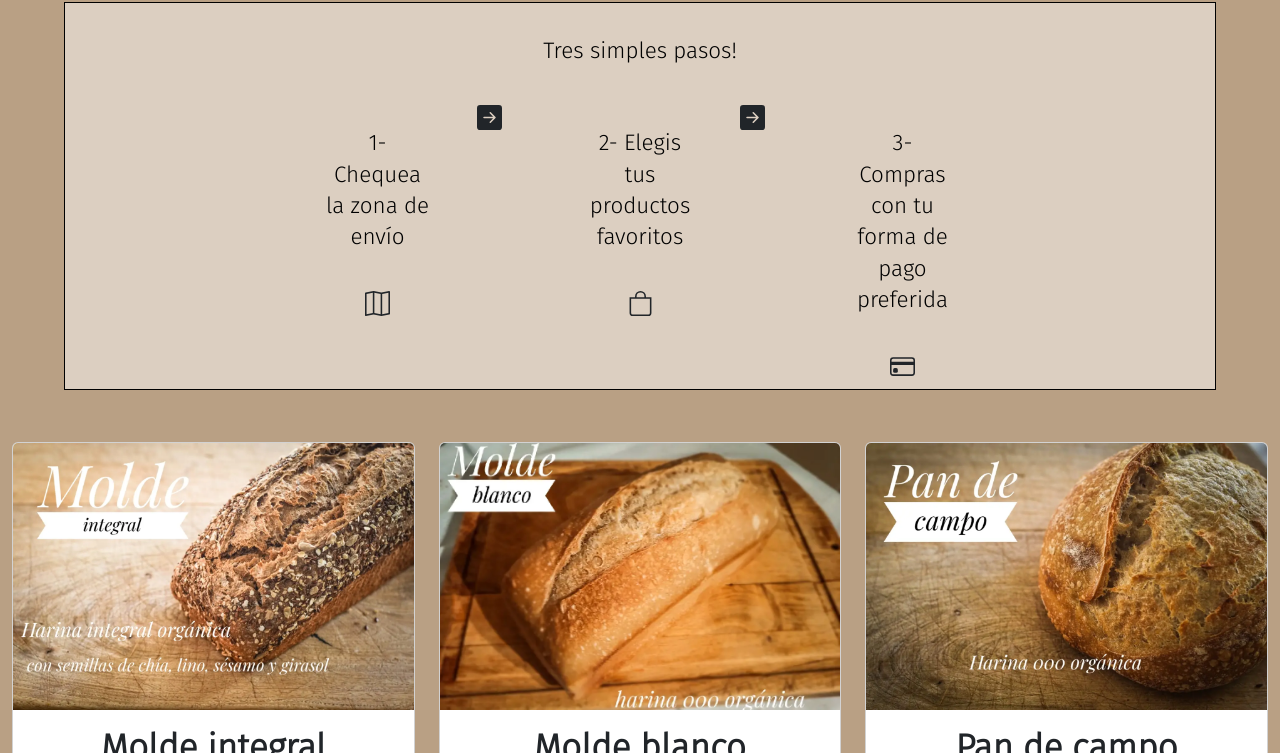
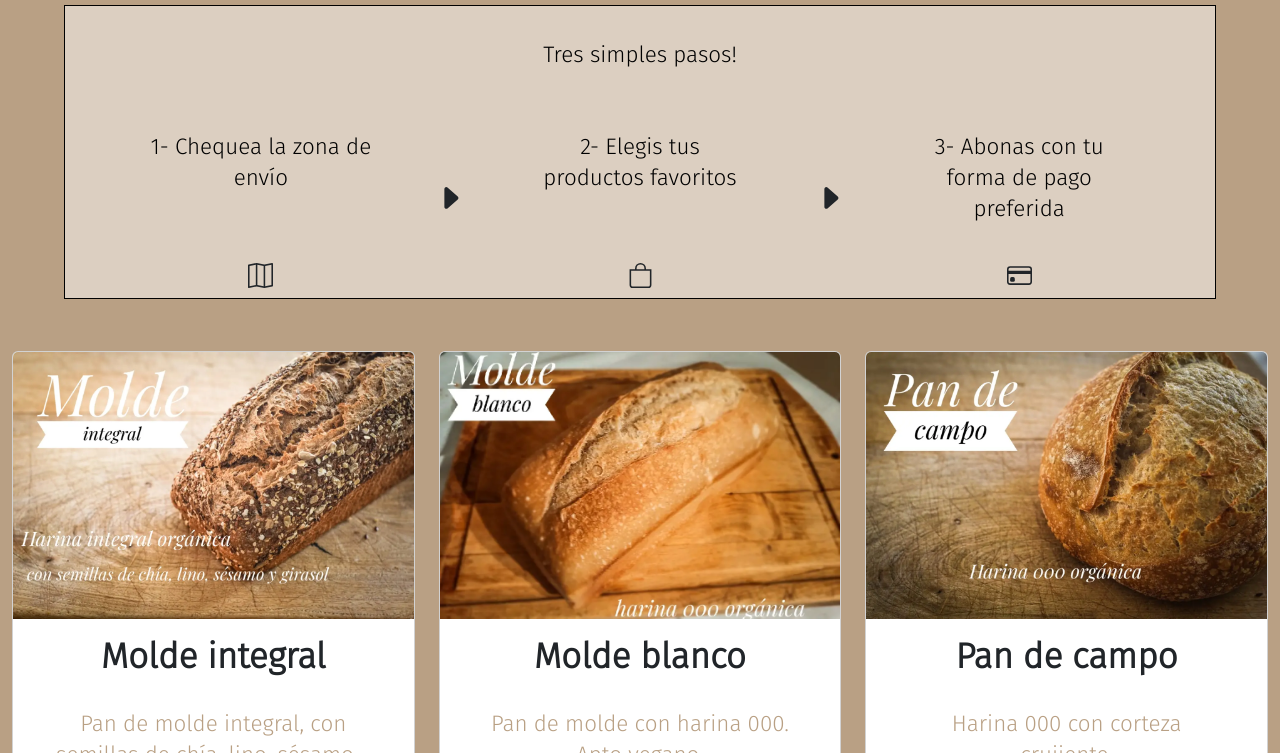
Before and after one commit to Airesesteban/Proyectocoder-Aires, a website: page pages/tienda.html in a window 1280 px wide. Shown: the part 514-1267 px from the top of the page. Drawn offline with nearby package versions, Linux system fonts and the light colour scheme.

Commit message:
gray gallery

```diff
--- a/pages/tienda.html
+++ b/pages/tienda.html
@@ -47,7 +47,7 @@
       </nav>
       <!-- end nav -->
     <header>
-        <img src="../img/Proyecto nuevo.png" alt="logo header">
+        <img src="../img/Proyecto nuevo.png" class="img-fluid" alt="logo header">
     </header>
 
     <!-- start tienda -->
@@ -56,31 +56,31 @@
         <div class="col-12 text-center">
             <p>Tres simples pasos!</p>
         </div>
-        <div class="text-center col-2">
+        <div class="text-center col d-flex justify-content-between flex-column">
             <p>1- Chequea la zona de envío</p>
-            <svg xmlns="http://www.w3.org/2000/svg" width="25" height="25" fill="currentColor" class="bi bi-map" viewBox="0 0 16 16">
+            <svg xmlns="http://www.w3.org/2000/svg" width="25" height="25" fill="currentColor" class="bi bi-map align-self-center" viewBox="0 0 16 16">
                 <path fill-rule="evenodd" d="M15.817.113A.5.5 0 0 1 16 .5v14a.5.5 0 0 1-.402.49l-5 1a.502.502 0 0 1-.196 0L5.5 15.01l-4.902.98A.5.5 0 0 1 0 15.5v-14a.5.5 0 0 1 .402-.49l5-1a.5.5 0 0 1 .196 0L10.5.99l4.902-.98a.5.5 0 0 1 .415.103zM10 1.91l-4-.8v12.98l4 .8V1.91zm1 12.98 4-.8V1.11l-4 .8v12.98zm-6-.8V1.11l-4 .8v12.98l4-.8z"/>
               </svg>
         </div>
-        <div class="col-1">
-            <svg xmlns="http://www.w3.org/2000/svg" width="25" height="25" fill="currentColor" class="bi bi-arrow-right-square-fill" viewBox="0 0 16 16">
-                <path d="M0 14a2 2 0 0 0 2 2h12a2 2 0 0 0 2-2V2a2 2 0 0 0-2-2H2a2 2 0 0 0-2 2v12zm4.5-6.5h5.793L8.146 5.354a.5.5 0 1 1 .708-.708l3 3a.5.5 0 0 1 0 .708l-3 3a.5.5 0 0 1-.708-.708L10.293 8.5H4.5a.5.5 0 0 1 0-1z"/>
+        <div class="d-none d-sm-flex col-1 align-items-center justify-content-center">
+            <svg xmlns="http://www.w3.org/2000/svg" width="30" height="30" fill="currentColor" class="bi bi-caret-right-fill" viewBox="0 0 16 16">
+                <path d="m12.14 8.753-5.482 4.796c-.646.566-1.658.106-1.658-.753V3.204a1 1 0 0 1 1.659-.753l5.48 4.796a1 1 0 0 1 0 1.506z"/>
               </svg>
         </div>
-        <div class="text-center col-2">
+        <div class="text-center col d-flex justify-content-between flex-column">
             <p>2- Elegis tus productos favoritos</p>
-            <svg xmlns="http://www.w3.org/2000/svg" width="25" height="25" fill="currentColor" class="bi bi-bag" viewBox="0 0 16 16">
+            <svg xmlns="http://www.w3.org/2000/svg" width="25" height="25" fill="currentColor" class="bi bi-bag align-self-center" viewBox="0 0 16 16">
                 <path d="M8 1a2.5 2.5 0 0 1 2.5 2.5V4h-5v-.5A2.5 2.5 0 0 1 8 1zm3.5 3v-.5a3.5 3.5 0 1 0-7 0V4H1v10a2 2 0 0 0 2 2h10a2 2 0 0 0 2-2V4h-3.5zM2 5h12v9a1 1 0 0 1-1 1H3a1 1 0 0 1-1-1V5z"/>
               </svg>
         </div>
-        <div class="col-1 align-items-end">
-            <svg xmlns="http://www.w3.org/2000/svg" width="25" height="25" fill="currentColor" class="bi bi-arrow-right-square-fill" viewBox="0 0 16 16">
-                <path d="M0 14a2 2 0 0 0 2 2h12a2 2 0 0 0 2-2V2a2 2 0 0 0-2-2H2a2 2 0 0 0-2 2v12zm4.5-6.5h5.793L8.146 5.354a.5.5 0 1 1 .708-.708l3 3a.5.5 0 0 1 0 .708l-3 3a.5.5 0 0 1-.708-.708L10.293 8.5H4.5a.5.5 0 0 1 0-1z"/>
+        <div class="d-none d-sm-flex col-1 d-flex align-items-center justify-content-center">
+            <svg xmlns="http://www.w3.org/2000/svg" width="30" height="30" fill="currentColor" class="bi bi-caret-right-fill" viewBox="0 0 16 16">
+                <path d="m12.14 8.753-5.482 4.796c-.646.566-1.658.106-1.658-.753V3.204a1 1 0 0 1 1.659-.753l5.48 4.796a1 1 0 0 1 0 1.506z"/>
               </svg>
         </div>
-        <div class="text-center col-2">
-            <p>3- Compras con tu forma de pago preferida</p>
-            <svg xmlns="http://www.w3.org/2000/svg" width="25" height="25" fill="currentColor" class="bi bi-credit-card" viewBox="0 0 16 16">
+        <div class="text-center col d-flex justify-content-between flex-column">
+            <p>3- Abonas con tu forma de pago preferida</p>
+            <svg xmlns="http://www.w3.org/2000/svg" width="25" height="25" fill="currentColor" class="bi bi-credit-card align-self-center" viewBox="0 0 16 16">
                 <path d="M0 4a2 2 0 0 1 2-2h12a2 2 0 0 1 2 2v8a2 2 0 0 1-2 2H2a2 2 0 0 1-2-2V4zm2-1a1 1 0 0 0-1 1v1h14V4a1 1 0 0 0-1-1H2zm13 4H1v5a1 1 0 0 0 1 1h12a1 1 0 0 0 1-1V7z"/>
                 <path d="M2 10a1 1 0 0 1 1-1h1a1 1 0 0 1 1 1v1a1 1 0 0 1-1 1H3a1 1 0 0 1-1-1v-1z"/>
               </svg>
--- a/scss/_commons.scss
+++ b/scss/_commons.scss
@@ -61,7 +61,7 @@ body{
 
 .contenedor-secondary{
     @extend .contenedor;
-    padding: 10px 40px;
+    padding: 10px 10px;
 }
 
 .text-left{
--- a/scss/_nosotros.scss
+++ b/scss/_nosotros.scss
@@ -15,6 +15,12 @@
             width: 100%;
             height: 100%;
             object-fit: cover;
+            opacity: 0.5;
+            filter: grayscale(1);
+            &:hover{
+                opacity: 1;
+                filter: grayscale(0);
+            }
         }
     }
 }
```
Also changed, not shown: pages/contacto.html (+1 -1 lines), pages/nosotros.html (+4 -3 lines), pages/tips-e-info.html (+1 -1 lines), css/main.css.
